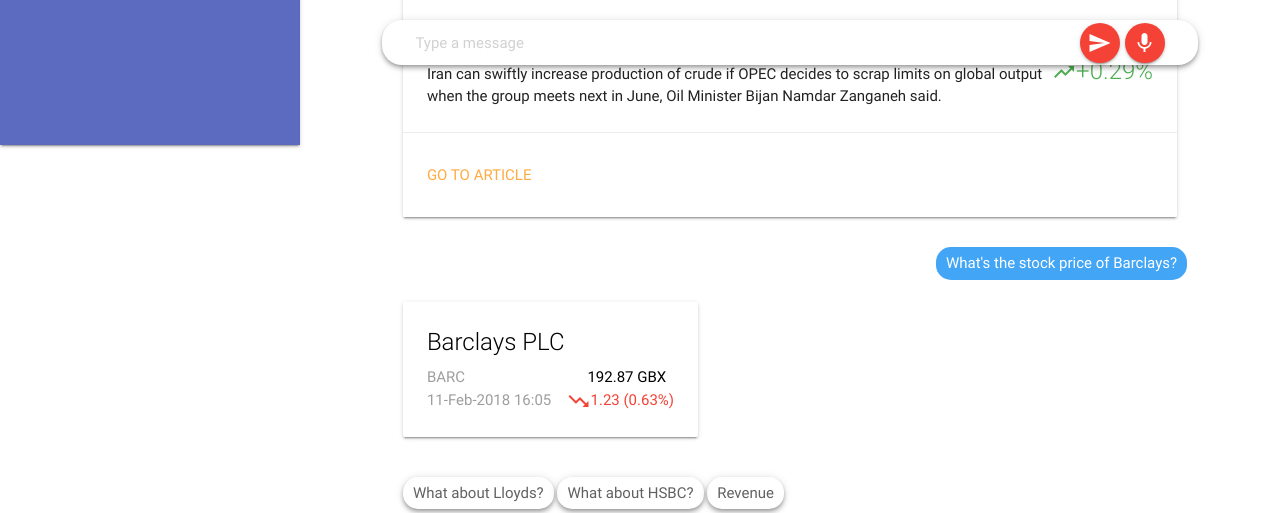
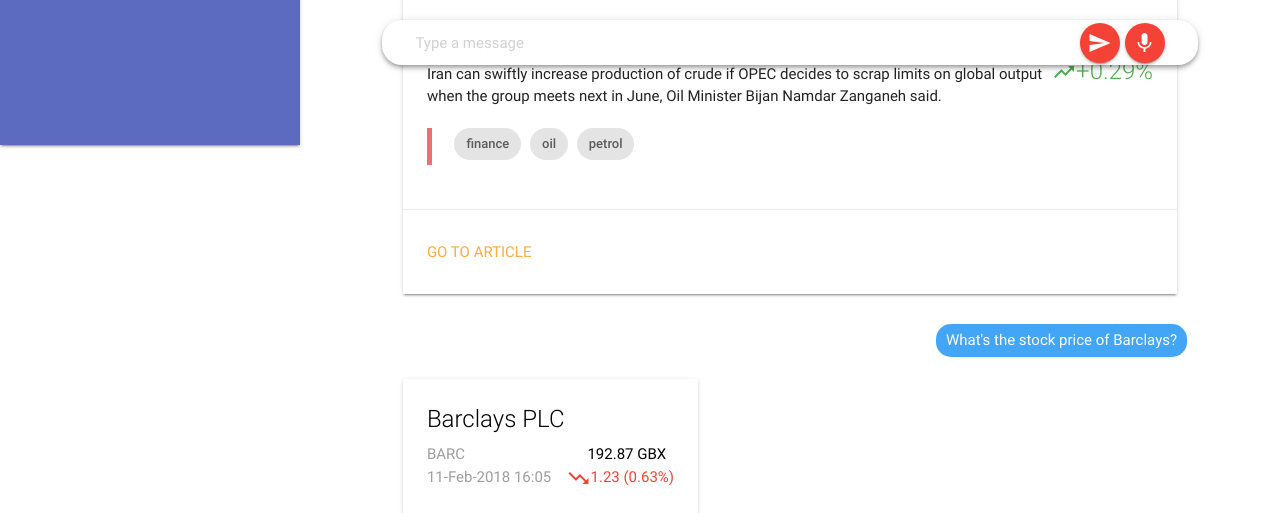
Before and after one commit to alexmotoc/projectaeora, a Django app: template webapp/bot/templates/chat.html in a window 1280 px wide. Shown: the part 715-1228 px from the top of the page. Run offline with Django 3.2, Linux system fonts and the light colour scheme; the template is opened without the code that fills it: values that come from a table or form of the project are taken from there, others are empty; parts of the project's set-up code (start-up, migrations or seed data) failed here and were passed over; some libraries are stand-ins or nearby versions.

Commit message:
Added tags visualisation for news cards

```diff
--- a/webapp/bot/templates/chat.html
+++ b/webapp/bot/templates/chat.html
@@ -39,6 +39,12 @@
                     <span class="news-impact green-text"><i class="material-icons valign-icon">trending_up</i>+0.29%</span></span>
                   <p>Iran can swiftly increase production of crude if OPEC decides to scrap limits on global output when the group meets next in June,
                       Oil Minister Bijan Namdar Zanganeh said.</p>
+                  <blockquote>
+                    <div class="chip">finance</div>
+                    <div class="chip">oil</div>
+                    <div class="chip">petrol</div>
+                  </blockquote>
+
                 </div>
                 <div class="card-action">
                   <p><a href="#">Go to article</a></p>
--- a/webapp/bot/views.py
+++ b/webapp/bot/views.py
@@ -17,7 +17,7 @@ from footsie import Scrapper
 def index(request):
     return render(request, 'index.html')
 
-def footsie_intent(r)
+def footsie_intent(r):
     # Check whether all required entities have been specified
     if r['result']['parameters']['company'] == '' or r['result']['parameters']['attribute'] == '':
         return r['result']['fulfillment']['speech']
```
